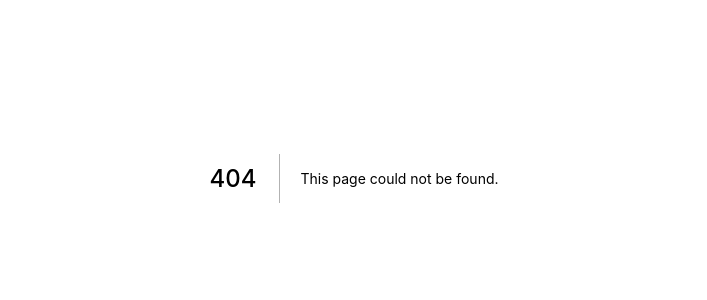
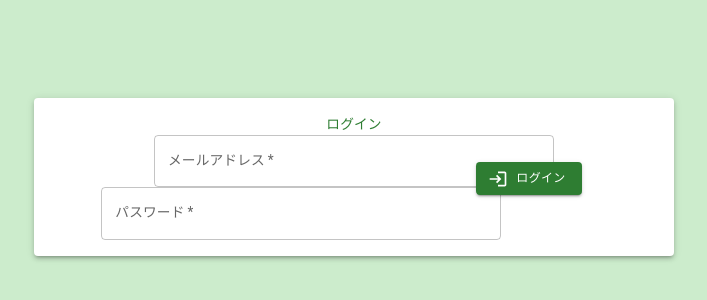
Before and after one commit to naotarian/free-frontend, a Next.js app: page /login in a window 1280 px wide. Before the commit this address had no page. Shown: the part 222-522 px from the top of the page, without its empty margins (286-993 px from the left). Built offline with nearby package versions, Linux system fonts and the light colour scheme.

Commit message:
login画面側作成、react-hook-form導入

```diff
--- a/components/common/theme/theme.js
+++ b/components/common/theme/theme.js
@@ -2,7 +2,7 @@ import { createTheme } from '@mui/material/styles'
 export const theme = createTheme({
   palette: {
     primary: {
-      main: '#ffffff',
+      main: '#2e7d32',
       contrast: '#000000'
     },
     secondary: {
--- a/package.json
+++ b/package.json
@@ -13,12 +13,14 @@
     "@material-ui/core": "^4.12.3",
     "@material-ui/icons": "^4.11.2",
     "@material-ui/lab": "^4.0.0-alpha.60",
+    "@mui/icons-material": "^5.4.1",
     "@mui/material": "^5.4.1",
     "@mui/styled-engine-sc": "^5.4.1",
     "axios": "^0.25.0",
     "next": "12.0.10",
     "react": "17.0.2",
     "react-dom": "17.0.2",
+    "react-hook-form": "^7.27.0",
     "react-slick": "^0.28.1",
     "slick-carousel": "^1.8.1",
     "styled-components": "^5.3.3"
--- /dev/null
+++ b/pages/login.js
@@ -0,0 +1,80 @@
+import React, { useState } from 'react'
+import { SubmitHandler, useForm } from 'react-hook-form'
+import styled from 'styled-components'
+//mui
+import Grid from '@mui/material/Grid'
+import Paper from '@mui/material/Paper'
+import Typography from '@mui/material/Typography'
+import TextField from '@mui/material/TextField'
+import {theme} from '../components/common/theme/theme'
+import { ThemeProvider } from '@mui/material/styles'
+import Button from '@mui/material/Button'
+import LoginIcon from '@mui/icons-material/Login'
+const LoginGrid = styled(Grid)`
+  background: #CCECCC;
+  height: 100vh;
+  padding-top: 40vh;
+  @media screen and (max-width:767px) {
+    padding-top: 20vh;
+  }
+`
+const LoginPaper = styled(Paper)`
+  width: 50%;
+  padding: 1rem;
+  margin: 0 auto;
+  text-align: center;
+  position: relative;
+  @media screen and (max-width:767px) {
+    width: 90%;
+    height: 300px;
+  }
+`
+const LoginPaperTypography = styled(Typography)`
+  color: #2e7d32;
+  font-size: 1.5rem;
+  font-weight: bold;
+`
+const StyledTextField = styled(TextField)`
+  width: 400px;
+  margin-top: 2rem;
+  @media screen and (max-width:767px) {
+    width: 100%;
+  }
+`
+const StyledButton = styled(Button)`
+  position: absolute;
+  bottom: 25px;
+  right: 25px;
+`
+
+const Login = () => {
+  const { register, handleSubmit } = useForm()
+  const [emailErrFlag, setEmailErrFlag] = useState(false);
+  // フォーム送信時の処理
+  const onSubmit = (data) => {
+    const emailRegex = /^[a-zA-Z0-9.!#$%&'*+\/=?^_`{|}~-]+@[a-zA-Z0-9-]+(?:\.[a-zA-Z0-9-]+)*$/;
+    // if (!emailRegex.test(data.email)) return '※正しい形式でメールアドレスを入力してください';
+    if (!emailRegex.test(data.email)) {
+      setEmailErrFlag(true)
+      return
+    } else {
+      setEmailErrFlag(false)
+    }
+    console.log(data)
+  }
+  return (
+    <LoginGrid>
+      <ThemeProvider theme={theme}>
+        <LoginPaper elevation={3}>
+          <LoginPaperTypography>ログイン</LoginPaperTypography>
+          <form onSubmit={handleSubmit(onSubmit)}>
+            <StyledTextField id="outlined-basic" label="メールアドレス" variant="outlined" color={'primary'} {...register("email")} error={emailErrFlag} required />
+            <StyledTextField id="outlined-password-input" label="パスワード" type="password" autoComplete="current-password" color={'primary'} {...register("password")} required />
+            <StyledButton variant="contained" color={'primary'} startIcon={<LoginIcon />} type="submit">ログイン</StyledButton>
+          </form>
+        </LoginPaper>
+      </ThemeProvider>
+    </LoginGrid>
+  )
+}
+export default Login
```
Also changed, not shown: components/Parts/Invitation.js (+6 -3 lines), components/Parts/UseCase.js (+20 -15 lines), 1 other file (tests, documents, lock files or other folders).
